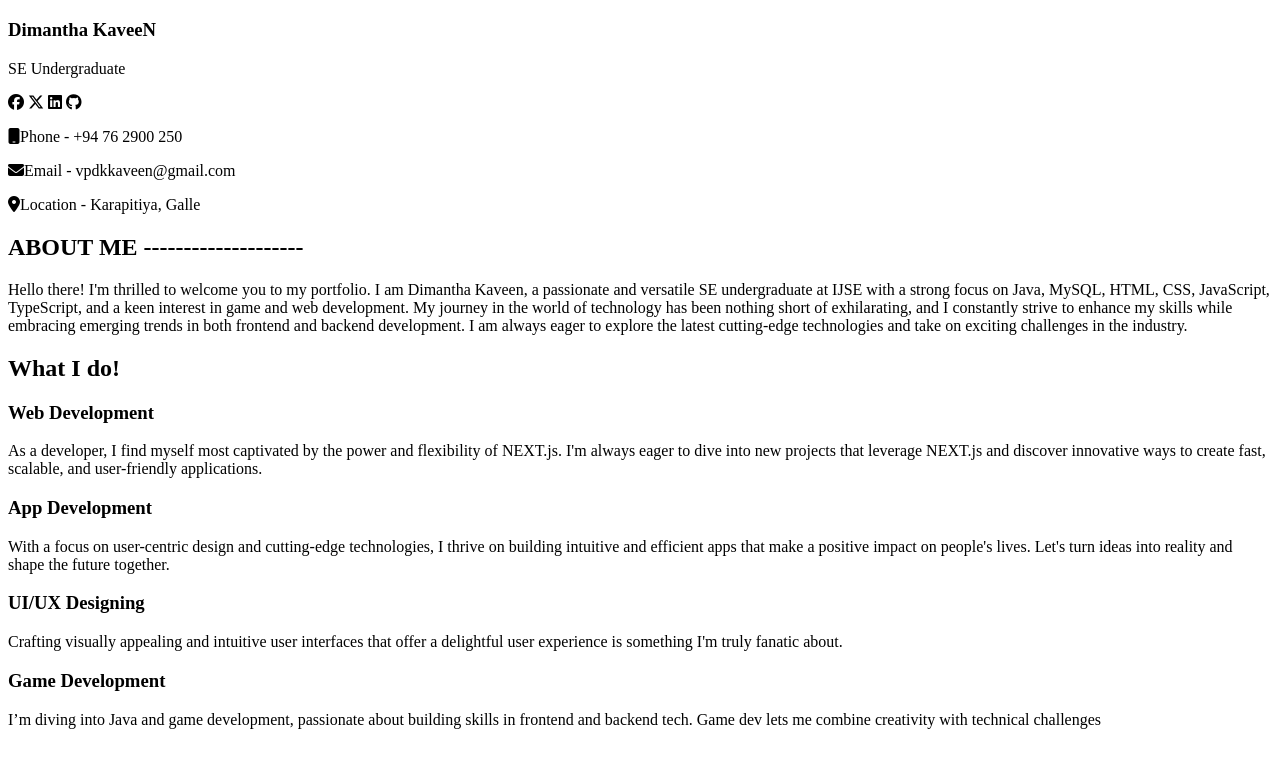
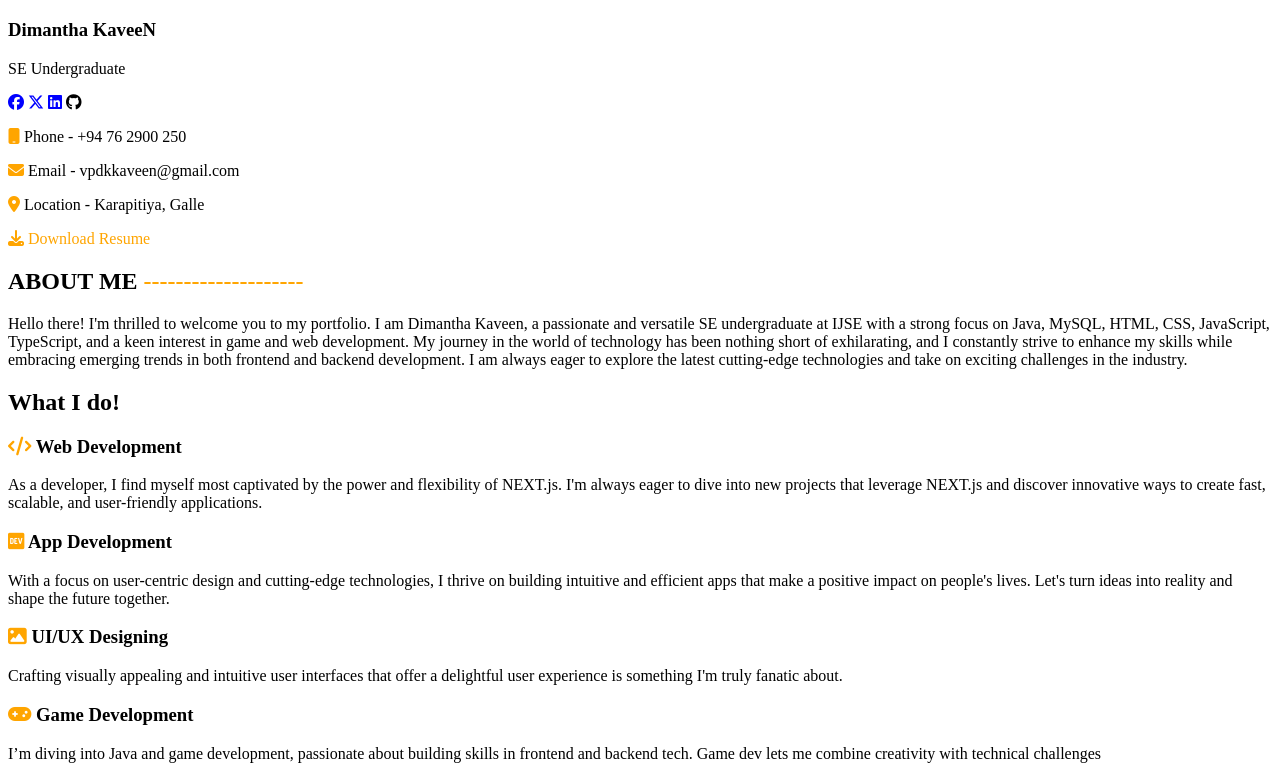
Before and after one commit to KaveenDK/IT-KaveeN-Portfolio, a plain HTML site: page index.html in a window 1280 px wide. Shown: the part 452-1231 px from the top of the page. Before the commit the page ends 1197 px from the top, so only its background shows below. Drawn offline with Linux system fonts and the light colour scheme.

Commit message:
updated UI

```diff
--- a/index.html
+++ b/index.html
@@ -26,20 +26,22 @@
     <!-- Header -->
     <header>
       <div>
-        <h4><i>Dimantha KaveeN</i></h4>
+        <h4>
+          <i>Dimantha <span style="color: orange">KaveeN</span></i>
+        </h4>
         <nav>
           <ul>
-            <li><i class="fa-solid fa-house"></i><a href="#home">Home</a></li>
+            <li><i class="fa-solid fa-house"></i><a href="#home"> Home</a></li>
             <li>
               <i class="fa-solid fa-clipboard-list"></i
-              ><a href="#resume">Resume</a>
+              ><a href="#resume"> Resume</a>
             </li>
             <li>
-              <i class="fa-solid fa-briefcase"></i><a href="#work">Work</a>
+              <i class="fa-solid fa-briefcase"></i><a href="#work"> Work</a>
             </li>
             <li>
               <i class="fa-solid fa-address-book"></i
-              ><a href="#contact">Contact</a>
+              ><a href="#contact"> Contact</a>
             </li>
           </ul>
         </nav>
@@ -57,20 +59,38 @@
         <br />
         <h3>Dimantha KaveeN</h3>
         <p>SE Undergraduate</p>
-        <i class="fa-brands fa-facebook"></i>
-        <i class="fa-brands fa-x-twitter"></i>
-        <i class="fa-brands fa-linkedin"></i>
+        <span style="color: blue"><i class="fa-brands fa-facebook"></i></span>
+        <span style="color: blue"><i class="fa-brands fa-x-twitter"></i></span>
+        <span style="color: blue"><i class="fa-brands fa-linkedin"></i></span>
         <i class="fa-brands fa-github"></i>
-        <p><i class="fa-solid fa-mobile"></i>Phone - +94 76 2900 250</p>
-        <p><i class="fa-solid fa-envelope"></i>Email - vpdkkaveen@gmail.com</p>
         <p>
-          <i class="fa-solid fa-location-dot"></i>Location - Karapitiya, Galle
+          <span style="color: orange"><i class="fa-solid fa-mobile"></i></span>
+          Phone - +94 76 2900 250
+        </p>
+        <p>
+          <span style="color: orange"
+            ><i class="fa-solid fa-envelope"></i
+          ></span>
+          Email - vpdkkaveen@gmail.com
+        </p>
+        <p>
+          <span style="color: orange"
+            ><i class="fa-solid fa-location-dot"></i
+          ></span>
+          Location - Karapitiya, Galle
+        </p>
+        <p>
+          <span style="color: orange"
+            ><i class="fa-solid fa-download"></i> Download Resume</span
+          >
         </p>
       </div>
 
       <!-- Home Section -->
       <section id="home">
-        <h1>ABOUT ME --------------------</h1>
+        <h1>
+          ABOUT ME <span style="color: orange">--------------------</span>
+        </h1>
         <p>
           Hello there! I'm thrilled to welcome you to my portfolio. I am
           Dimantha Kaveen, a passionate and versatile SE undergraduate at IJSE
@@ -83,26 +103,38 @@
           in the industry.
         </p>
         <h2>What I do!</h2>
-        <h3>Web Development</h3>
+        <h3>
+          <span style="color: orange"><i class="fa-solid fa-code"></i></span>
+          Web Development
+        </h3>
         <p>
           As a developer, I find myself most captivated by the power and
           flexibility of NEXT.js. I'm always eager to dive into new projects
           that leverage NEXT.js and discover innovative ways to create fast,
           scalable, and user-friendly applications.
         </p>
-        <h3>App Development</h3>
+        <h3>
+          <span style="color: orange"><i class="fa-brands fa-dev"></i></span>
+          App Development
+        </h3>
         <p>
           With a focus on user-centric design and cutting-edge technologies, I
           thrive on building intuitive and efficient apps that make a positive
           impact on people's lives. Let's turn ideas into reality and shape the
           future together.
         </p>
-        <h3>UI/UX Designing</h3>
+        <h3>
+          <span style="color: orange"><i class="fa-solid fa-image"></i></span>
+          UI/UX Designing
+        </h3>
         <p>
           Crafting visually appealing and intuitive user interfaces that offer a
           delightful user experience is something I'm truly fanatic about.
         </p>
-        <h3>Game Development</h3>
+        <h3>
+          <span style="color: orange"><i class="fa-solid fa-gamepad"></i></span>
+          Game Development
+        </h3>
         <p>
           I’m diving into Java and game development, passionate about building
           skills in frontend and backend tech. Game dev lets me combine
```
